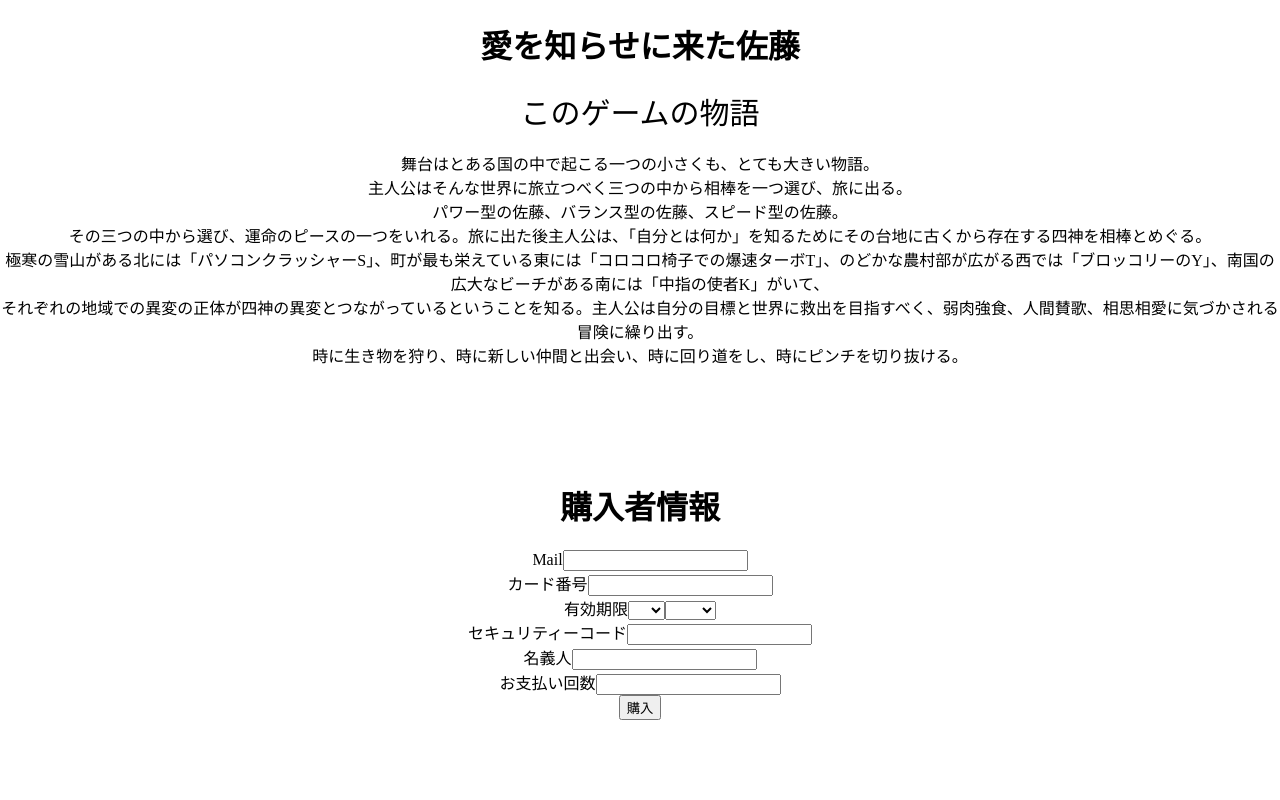
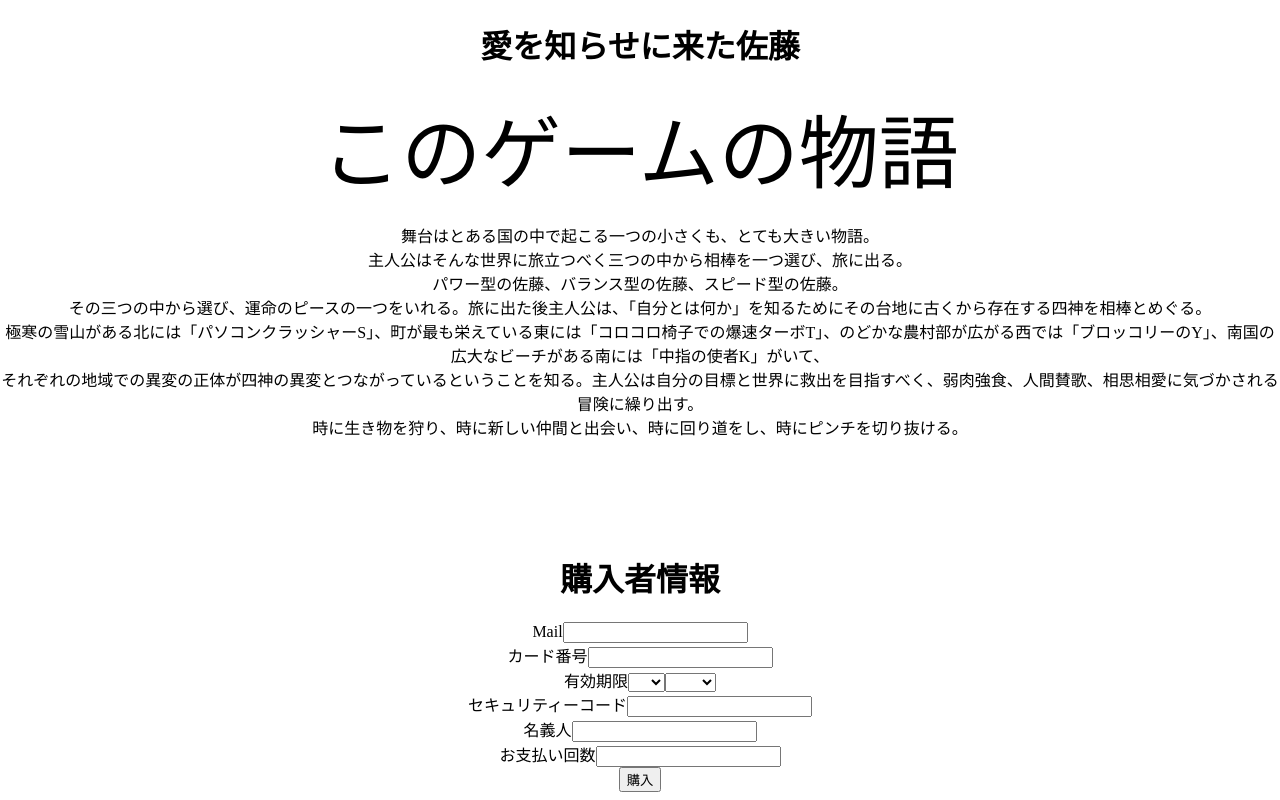
Before and after one commit to Hamster-crab/Sato-came-to-tell-me-his-love, a React (Create React App) app: page / in a window 1280 px wide. Shown: the top 800 px of the page. Built offline with nearby package versions, Linux system fonts and the light colour scheme.

Commit message:
Update App.css

```diff
--- a/src/App.css
+++ b/src/App.css
@@ -19,7 +19,7 @@
 }
 
 .ThisGame .title {
-  font-size: 30px;
+  font-size: 80px;
 }
 .ElectronicCommerce {
   font-family: "Noto Serif JP", serif;
```
